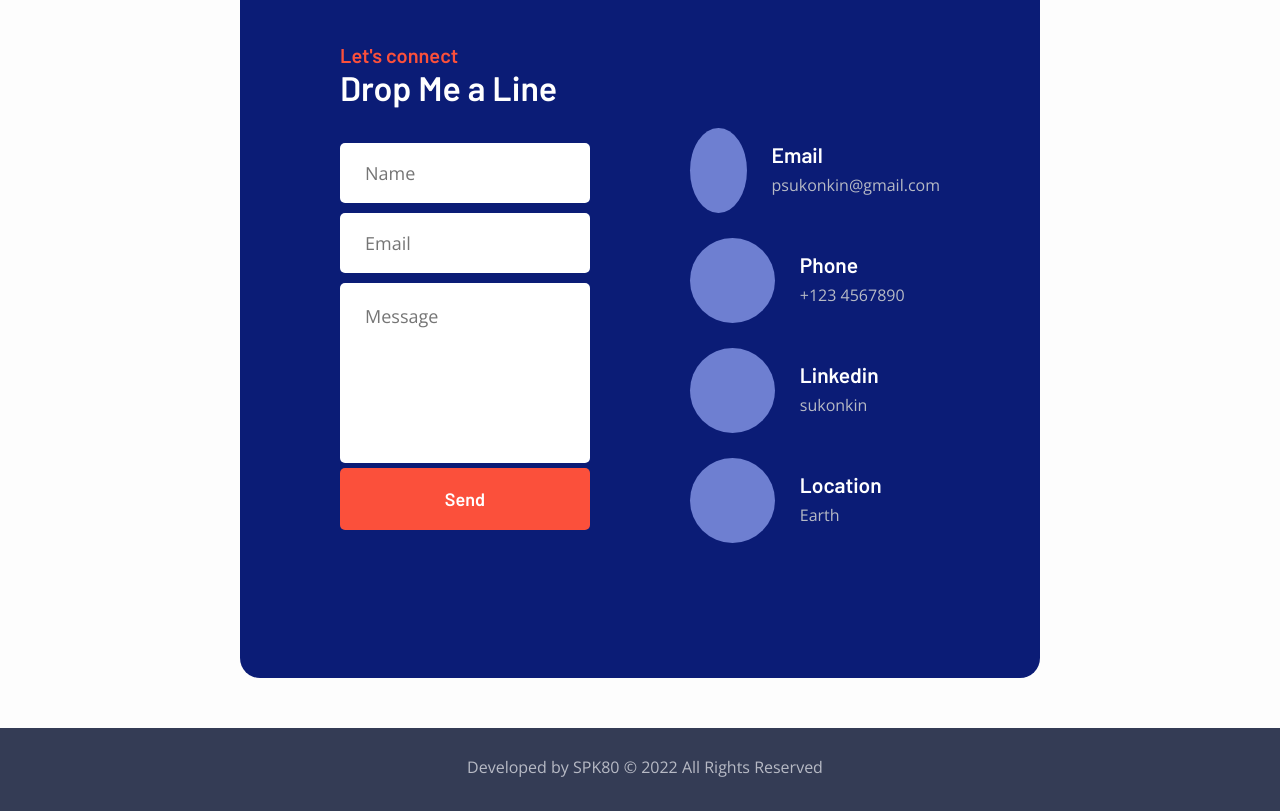
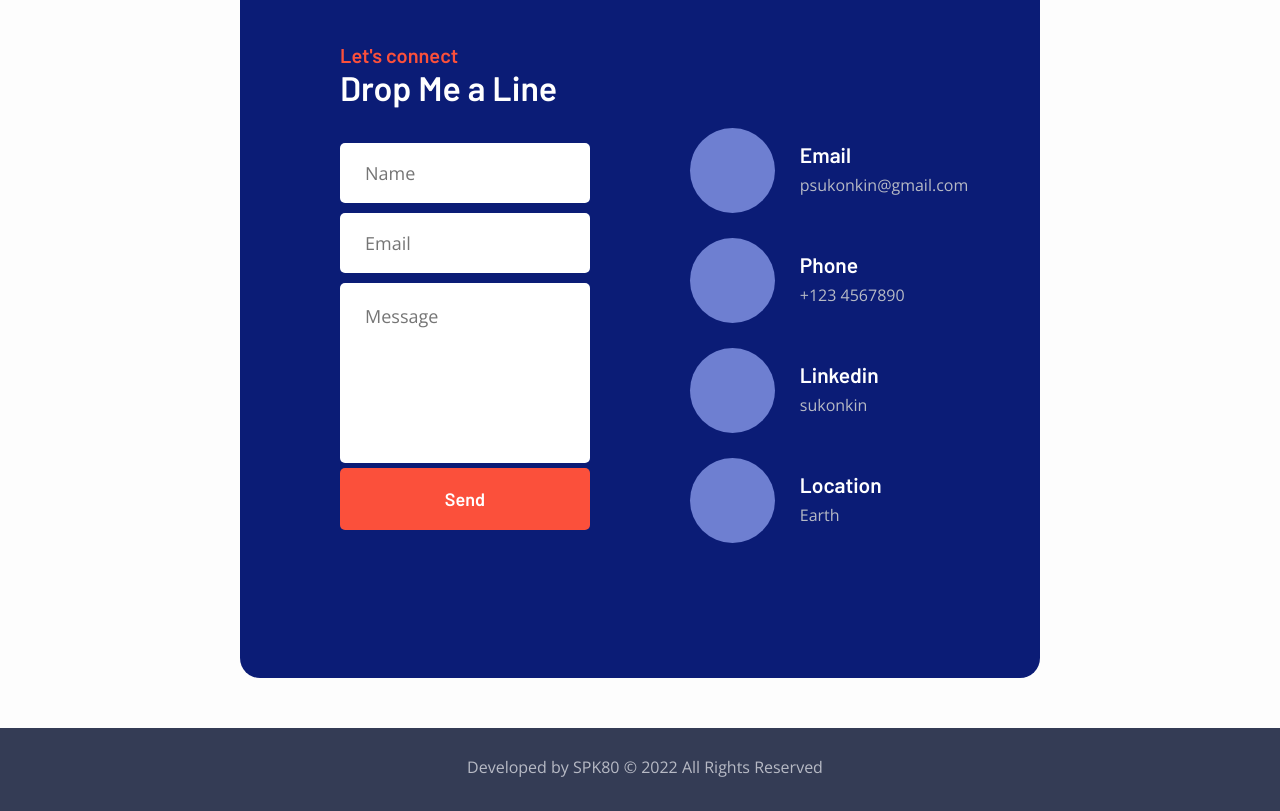
Before and after one commit to SPK80/portfolio, a React (Create React App) app: page / in a window 1280 px wide. Shown: the part 2900-3711 px from the top of the page. Built offline with nearby package versions, Linux system fonts and the light colour scheme.

Commit message:
fix: icon style in contactItem

```diff
--- a/src/contacts/ContactItem/contactItem.module.scss
+++ b/src/contacts/ContactItem/contactItem.module.scss
@@ -9,6 +9,7 @@
   .icon {
     display: inline-block;
     width: 85px;
+    min-width: 85px;
     height: 85px;
     border-radius: 100%;
     background-color: #6e7fd1;
@@ -27,5 +28,4 @@
       color: $second-text-color;
     }
   }
-
 }
```
